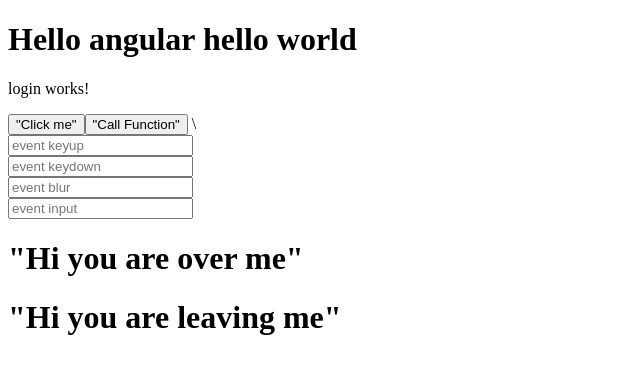
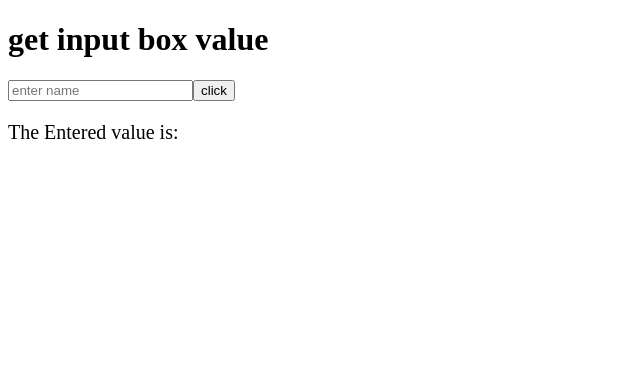
Before and after one commit to YashShetty2001/Angular, an Angular app: page / in a window 1280 px wide. Shown: the top 374 px of the page, without its empty margins (0-640 px from the left). Built offline with nearby package versions, Linux system fonts and the light colour scheme.

Commit message:
Get Input Box Value and Display

```diff
--- a/src/app/app.component.html
+++ b/src/app/app.component.html
@@ -1,15 +1,6 @@
-<h1>Hello angular {{title}} </h1>
-<app-login></app-login>
-<button (click)="getName('Yash')">"Click me"</button>
-<button (click)="getdata('yash')" >"Call Function"</button>
-\<br>
-<input type="text" #val (keyup)="getdata(val.value)" placeholder="event keyup">
-<br>
-<input type="text" #val2 (keydown)="getdata(val2.value)" placeholder="event keydown">
-<br>
-<input type="text" #val3 (blur)="getdata(val3.value)" placeholder="event blur">
-<br>
-<input type="text" #val4 (input)="getdata(val4.value)" placeholder="event input">
-
-<h1 (mouseover)="getdata('over')"> "Hi you are over me"</h1>
-<h1 (mouseleave)="getdata('leave')"> "Hi you are leaving me"</h1>
+<h1>{{title}} </h1>
+<input type="text" #box  placeholder="enter name" name="name">
+<button (click)="getvalue(box.value)">click </button>
+<p style="font-size: 20px;">
+    The Entered value is: {{displayvalue}}
+</p>
--- a/src/app/app.component.ts
+++ b/src/app/app.component.ts
@@ -6,19 +6,12 @@
   styleUrls: ['./app.component.css']
 })
 export class AppComponent {
-  title = 'hello world';
-  data ="Code step by step ";
-  getdvalue()
-  {
-    return "Get funtion data";
-  }
-  getName(name:string)
-  {
-    alert( `hello ${name}`) ;
-
-  }
-  getdata(val:any)
+  title = 'get input box value';
+  displayvalue:string='';
+  getvalue(val:string)
   {
     console.warn(val);
+    this.displayvalue=val;
   }
+
 }
--- a/src/app/app.module.ts
+++ b/src/app/app.module.ts
@@ -1,6 +1,6 @@
 import { NgModule } from '@angular/core';
 import { BrowserModule } from '@angular/platform-browser';
-import {UserAuthModule} from './user-auth/user-auth.module'
+
 import { AppComponent } from './app.component';
 
 
@@ -13,7 +13,7 @@
     bootstrap: [AppComponent],
     imports: [
         BrowserModule,
-        UserAuthModule
+
     ]
 })
 export class AppModule { }
--- a/src/app/user-auth/login/login.component.html
+++ /dev/null
@@ -1 +0,0 @@
-<p>login works!</p>
```
Also changed, not shown: src/app/user-auth/login/login.component.ts (deleted, +0 -10 lines), src/app/user-auth/user-auth.module.ts (deleted, +0 -18 lines), src/app/user-auth/login/login.component.css (deleted), 1 other file (tests, documents, lock files or other folders).
